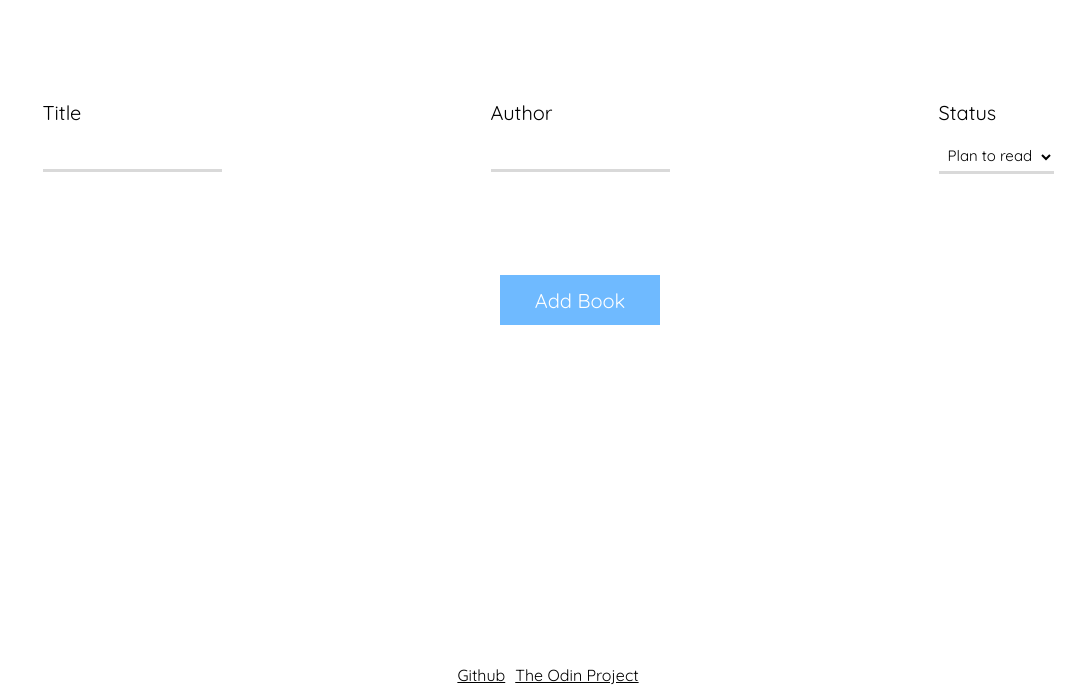
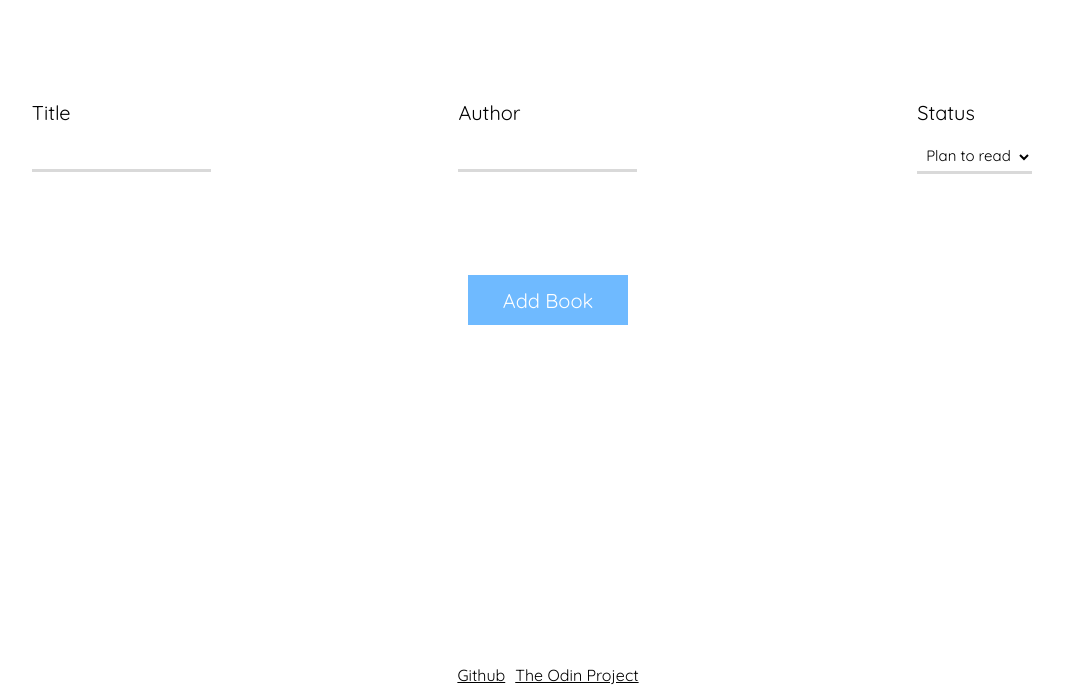
Before and after one commit to Haveadream1/library, a plain HTML site: page index.html in a window 1280 px wide. Shown: the part 100-800 px from the top of the page, without its empty margins (92-1177 px from the left). Drawn offline with Linux system fonts and the light colour scheme.

Commit message:
Style: center form

```diff
--- a/style.css
+++ b/style.css
@@ -36,6 +36,7 @@ main {
 form {
   display: grid;
   grid-template-rows: 200px 100px;
+  grid-template-columns: repeat(3, 1fr);
   align-items: center;
   justify-items: center;
 }
```
